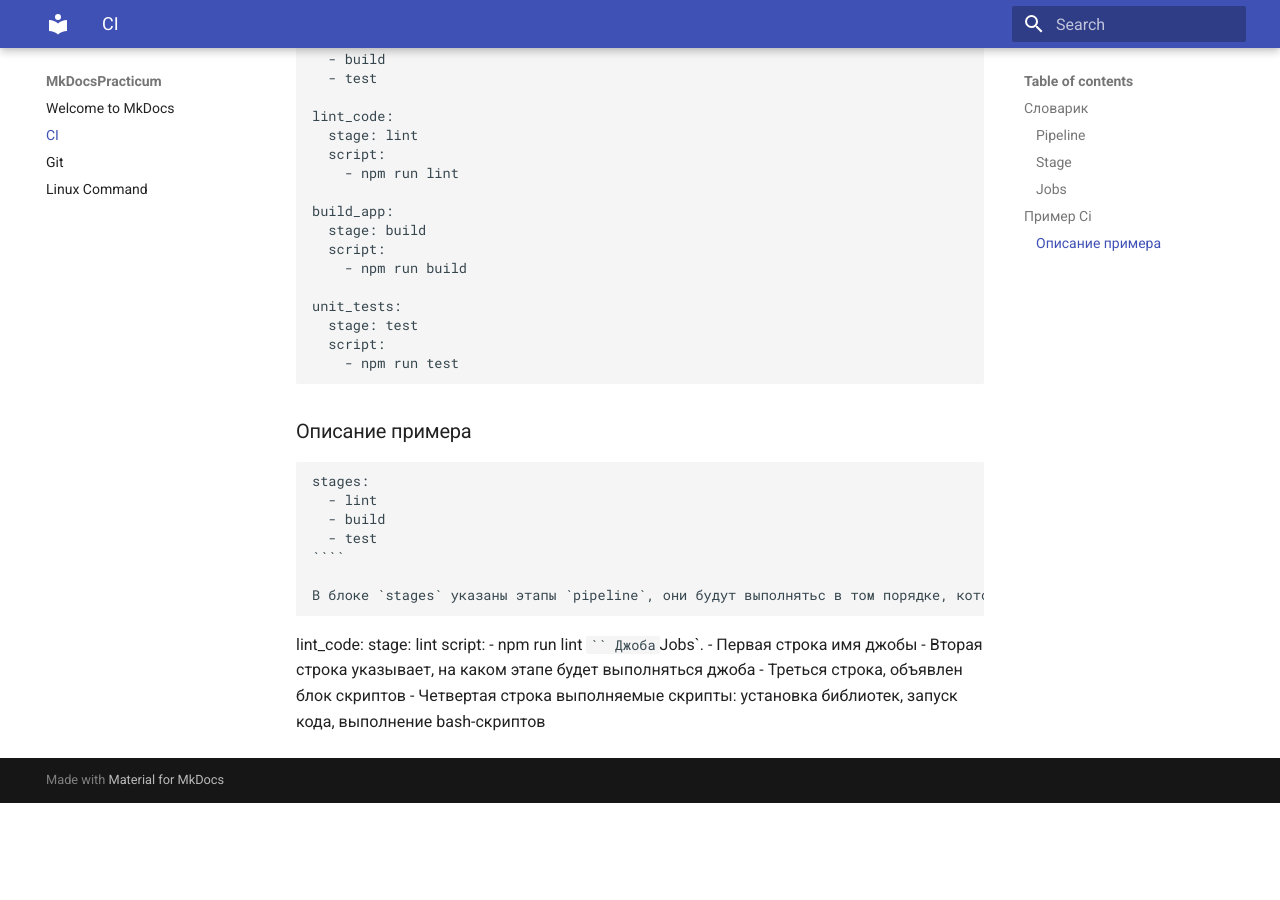
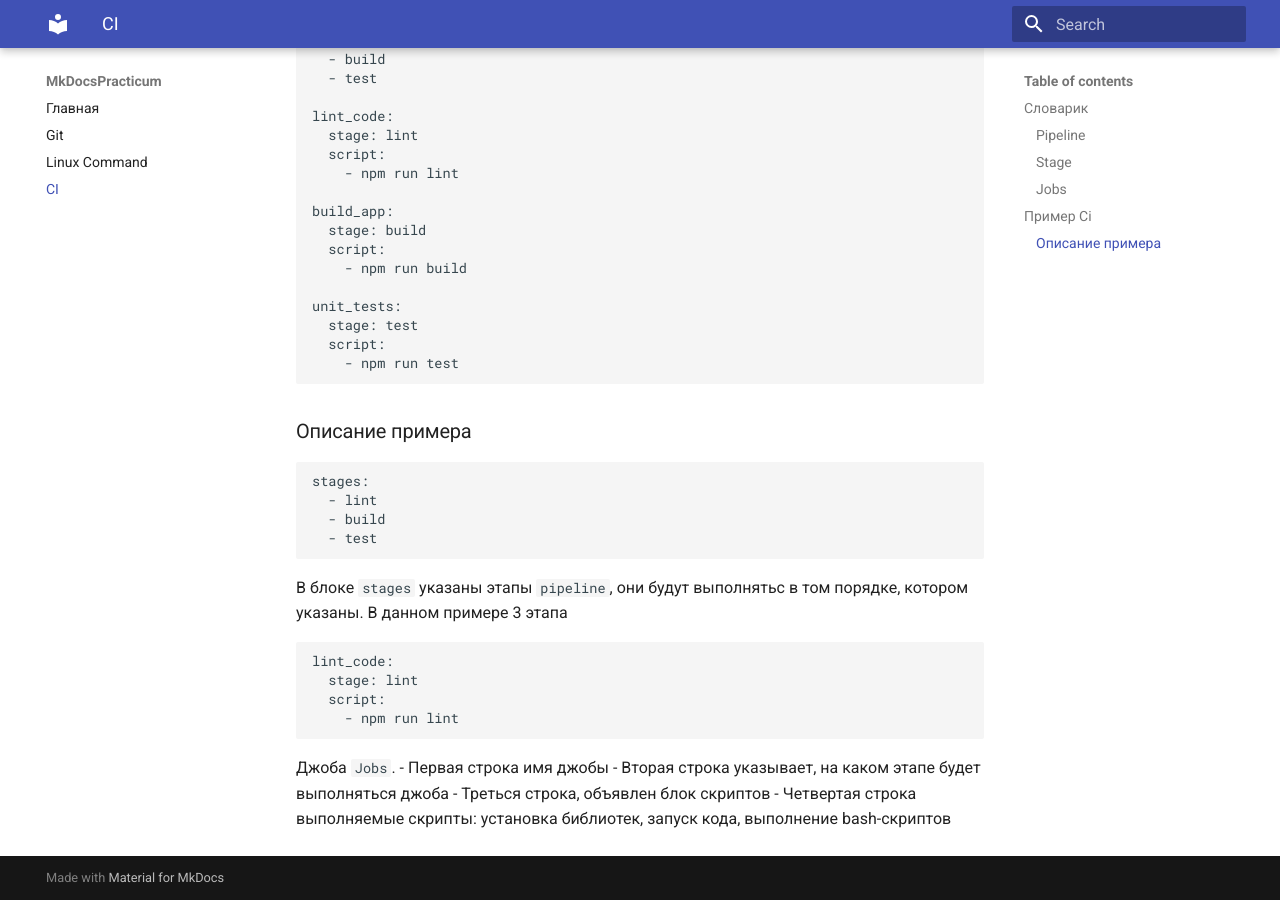
Before and after one commit to FunnyJesus/MkDocsPracticum, an MkDocs documentation site: the page built from docs/ci.md, in a window 1280 px wide and 900 px high, scrolled down 903 px. Built offline with MkDocs 1.6.1 and Material for MkDocs 9.7.7, drawn with Linux system fonts in a browser that asks for light colours; before the commit the page ends 1706 px from its top, so only the background shows below that; some of the changed lines change nothing that is shown.

Commit message:
Edit: навигация

`````diff
--- a/docs/ci.md
+++ b/docs/ci.md
@@ -54,7 +54,7 @@ stages:
   - lint
   - build
   - test
-````
+```
 
 В блоке `stages` указаны этапы `pipeline`, они будут выполнятьс в том порядке, котором указаны. В данном примере 3 этапа
 
--- a/mkdocs.yml
+++ b/mkdocs.yml
@@ -2,6 +2,11 @@ site_name: MkDocsPracticum
 site_url: https://FunnyJesus.github.io/MkDocsPracticum
 theme:
   name: material
+nav:
+  - Главная: index.md
+  - Git: git.md
+  - Linux Command: linux.md
+  - CI: ci.md
 markdown_extensions:
   - admonition
   - pymdownx.details
`````
